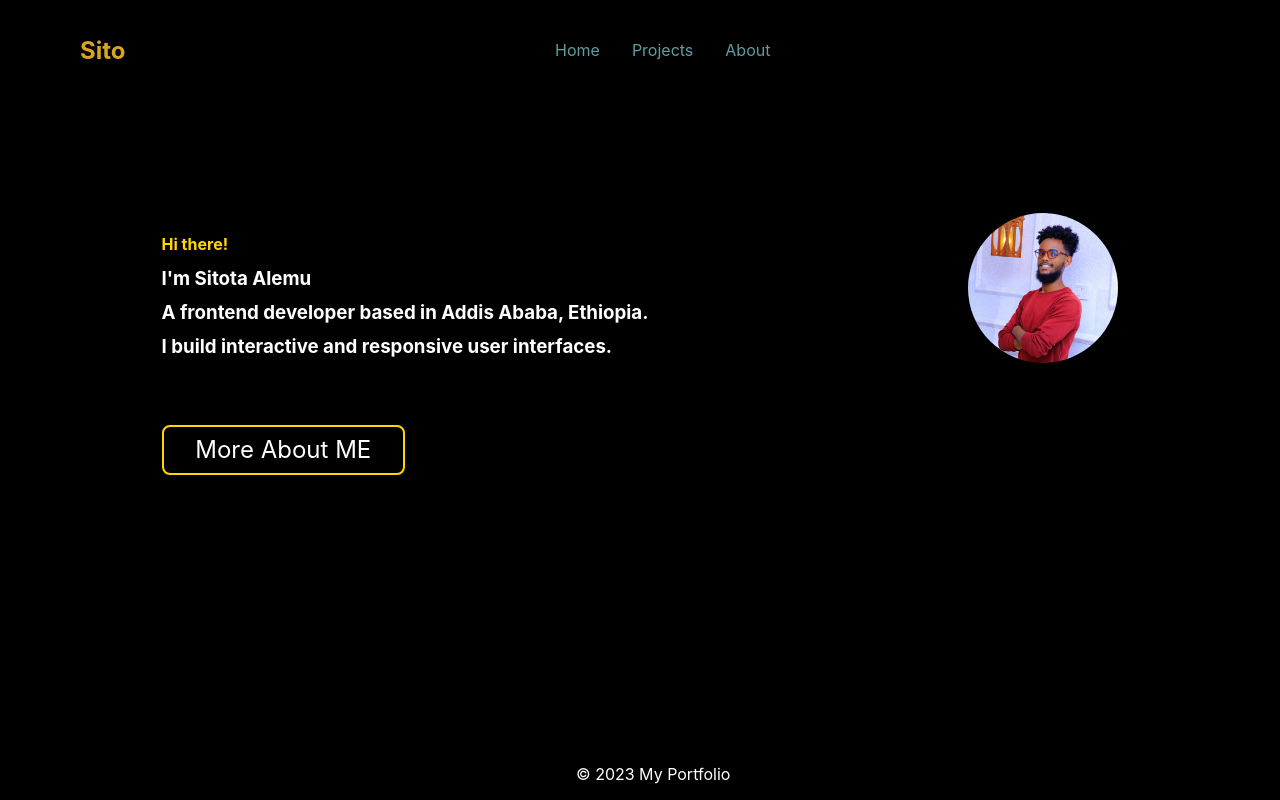
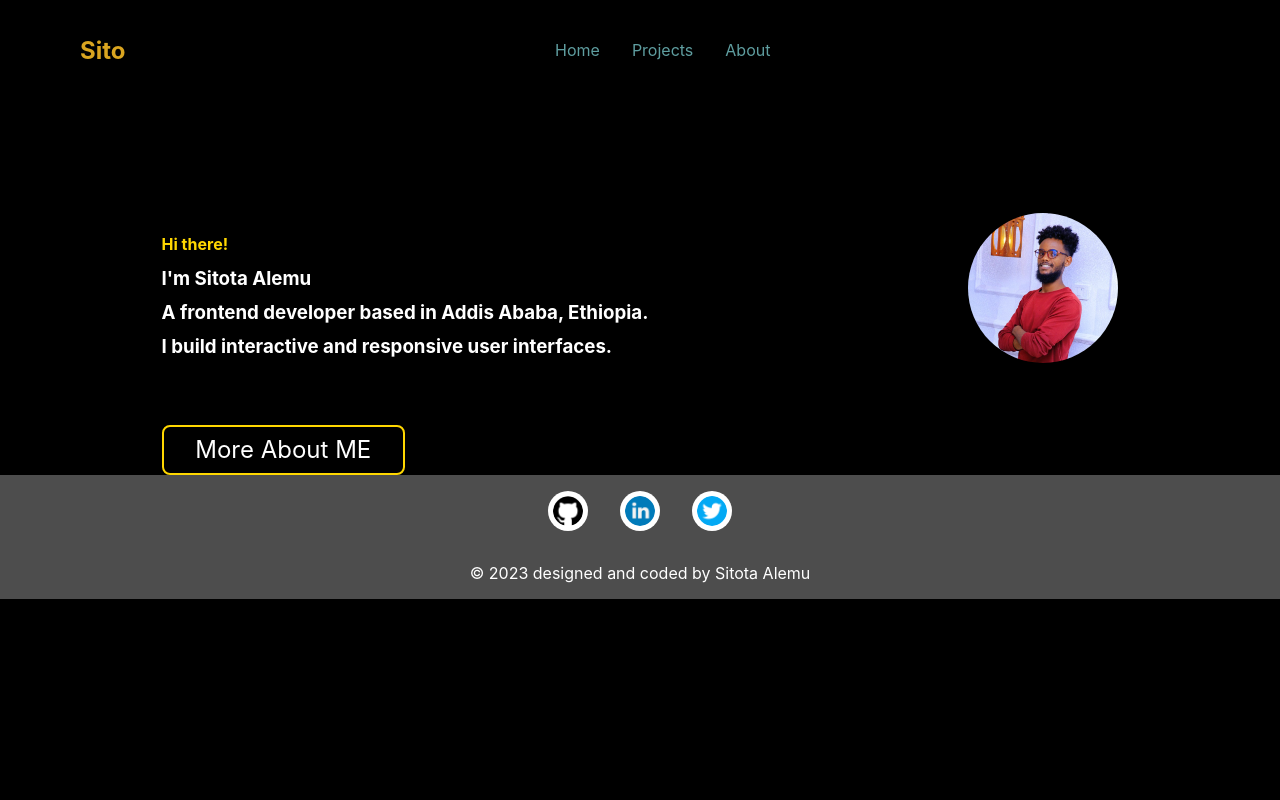
Before and after one commit to Uwancha/folio-fantasia, a React (Vite) app: page / in a window 1280 px wide. Built offline with nearby package versions, Linux system fonts and the light colour scheme.

Commit message:
refactor: Import and render footer component Remove footer element and use footer component instead

```diff
--- a/src/App.tsx
+++ b/src/App.tsx
@@ -7,6 +7,7 @@ import About from './pages/About';
 import Projects from './pages/Projects';
 import NotFound from './components/NotFound';
 import Nav from './components/Nav';
+import Footer from './components/Footer';
 
 const App: React.FC = () => {
   return (
@@ -21,9 +22,7 @@ const App: React.FC = () => {
             <Route Component={NotFound} />
           </Routes>
         </main>
-        <footer className="app-footer">
-          <p>&copy; 2023 My Portfolio</p>
-        </footer>
+        <Footer />
       </div>
     </Router>
   );
```
